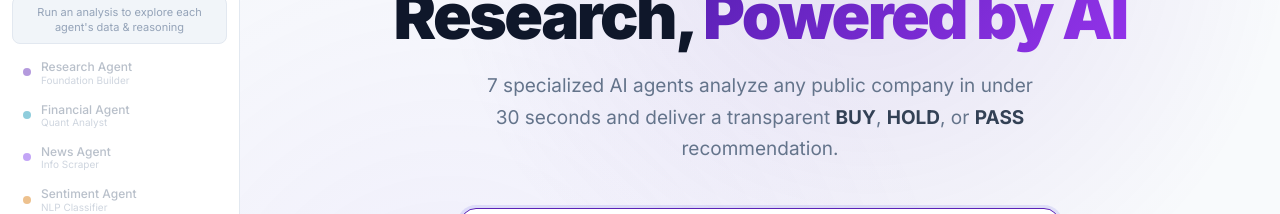
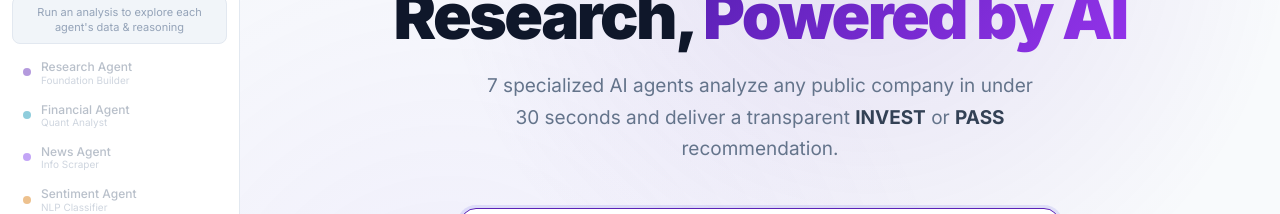
Before and after one commit to PavanKalyan1430/INVEST-IQ-INVESTMENT-RESEARCH-AGENT-, a Next.js app: page / in a window 1280 px wide. Shown: the part 286-500 px from the top of the page. Built offline with nearby package versions, Linux system fonts and the light colour scheme.

Commit message:
refactor: restrict investment recommendation to binary INVEST and PASS

```diff
--- a/src/agents/decisionAgent.ts
+++ b/src/agents/decisionAgent.ts
@@ -24,7 +24,7 @@ Risk Summary: Business=${risk?.businessRisk || ''}, Financial=${risk?.financialR
 
   // Standard realistic fallback mock data
   const mockFallback: DecisionData = {
-    recommendation: 'BUY',
+    recommendation: 'INVEST',
     overallScore: 84,
     confidence: 89,
     reasoning: `Based on strong financial health metrics, high return on equity, and positive news sentiment, ${companyName} represents a high-probability opportunity. Competitor risk is offset by its solid competitive moat and ongoing product updates.`,
--- a/src/agents/reportAgent.ts
+++ b/src/agents/reportAgent.ts
@@ -20,12 +20,12 @@ Decision: ${JSON.stringify(decision || {})}
   const mockFallback: ReportData = {
     summary: `${companyName} is positioned favorably in its market segments. Its high financial score of ${financial?.score || 80}/100 and favorable bullish sentiment of ${sentiment?.sentimentScore || 70}/100 supports a positive outlook, while medium-level risks of ${risk?.riskScore || 35}% indicate typical macro vulnerabilities.`,
     highlights: [
-      `Overall Score of ${decision?.overallScore || 84}/100 with a ${decision?.recommendation || 'BUY'} recommendation`,
+      `Overall Score of ${decision?.overallScore || 84}/100 with a ${decision?.recommendation || 'INVEST'} recommendation`,
       `ROE at a solid ${financial?.roe || 15}% indicating highly efficient operations`,
       `Low Financial risk channel and expanding free cash flows`
     ],
     metrics: [
-      { label: "Recommendation", value: decision?.recommendation || 'BUY' },
+      { label: "Recommendation", value: decision?.recommendation || 'INVEST' },
       { label: "Financial Health Score", value: `${financial?.score || 82}/100` },
       { label: "Risk Score", value: `${risk?.riskScore || 35}% (${risk?.riskLevel || 'Medium'})` },
       { label: "Sentiment Rating", value: `${sentiment?.sentimentScore || 78}% (${sentiment?.label || 'Bullish'})` }
--- a/src/app/api/analyze/route.ts
+++ b/src/app/api/analyze/route.ts
@@ -77,7 +77,7 @@ export async function POST(req: NextRequest) {
               sendEvent('thought', 'Reconciling bull vs bear perspectives for final decision...');
               await sleep(1200);
               sendEvent('status', { agent: 'decision', status: 'completed' });
-              sendEvent('discovery', `Decision: ${nodeOutput.decision?.recommendation || 'BUY'}`);
+              sendEvent('discovery', `Decision: ${nodeOutput.decision?.recommendation || 'INVEST'}`);
             }
             else if (nodeName === 'reportAgent') {
               sendEvent('status', { agent: 'report', status: 'running' });
--- a/src/app/layout.tsx
+++ b/src/app/layout.tsx
@@ -11,7 +11,7 @@ const inter = Inter({
 export const metadata: Metadata = {
   title: "InvestIQ AI — Institutional-Grade Investment Research",
   description:
-    "7 specialized AI agents analyze any public company and deliver structured BUY/HOLD/PASS recommendations with full financial analysis, news sentiment, and risk assessment.",
+    "7 specialized AI agents analyze any public company and deliver structured INVEST/PASS recommendations with full financial analysis, news sentiment, and risk assessment.",
   keywords: ["investment research", "AI analysis", "stock analysis", "financial AI", "LangGraph"],
 };
 
--- a/src/components/AgentDetailView.tsx
+++ b/src/components/AgentDetailView.tsx
@@ -93,7 +93,7 @@ const AGENT_META: Record<AgentKey, {
     role: "Portfolio Manager",
     color: "#059669",
     icon: Gavel,
-    description: "The most critical agent in the pipeline — the only one authorized to issue a final investment recommendation. Reconciles bull vs. bear cases across all prior agent outputs and produces a transparent, evidence-backed BUY, HOLD, or PASS signal.",
+    description: "The most critical agent in the pipeline — the only one authorized to issue a final investment recommendation. Reconciles bull vs. bear cases across all prior agent outputs and produces a transparent, evidence-backed INVEST or PASS signal.",
     workflow: "1. Reads the complete output of all 5 prior agents from LangGraph state.\n2. Constructs a rich decision context (~1,000 tokens) with all scores, summaries, and risk factors.\n3. Sends to Gemini with an Investment Director persona.\n4. Prompt explicitly requires: reconciliation of both bullish and bearish perspectives before deciding.\n5. Returns DecisionData with recommendation, overallScore (0-100), confidence (0-100), reasoning, pros[], and cons[].",
     apis: [],
     outputKey: "decision",
--- a/src/components/AnalyticsView.tsx
+++ b/src/components/AnalyticsView.tsx
@@ -56,7 +56,7 @@ export default function AnalyticsView({ state, companyName }: AnalyticsViewProps
   const sentScore = sentiment?.sentimentScore ?? 0;
   const riskScore = risk?.riskScore ?? 0;
   const rec = decision?.recommendation ?? "—";
-  const recColor = rec === "BUY" ? "var(--buy)" : rec === "HOLD" ? "var(--hold)" : rec === "PASS" ? "var(--pass)" : "var(--text)";
+  const recColor = rec === "INVEST" ? "var(--buy)" : rec === "PASS" ? "var(--pass)" : "var(--text)";
 
   const growth = financial?.growth ?? 0;
   const GrowthIcon = growth > 0 ? TrendingUp : growth < 0 ? TrendingDown : Minus;
--- a/src/components/DecisionCard.tsx
+++ b/src/components/DecisionCard.tsx
@@ -21,11 +21,11 @@ interface DecisionCardProps {
 
 export default function DecisionCard({ decision, research, radarData }: DecisionCardProps) {
   const recColor =
-    decision.recommendation === "BUY" ? "var(--buy)" : decision.recommendation === "HOLD" ? "var(--hold)" : "var(--pass)";
+    decision.recommendation === "INVEST" ? "var(--buy)" : "var(--pass)";
   const recBg =
-    decision.recommendation === "BUY" ? "var(--buy-bg)" : decision.recommendation === "HOLD" ? "var(--hold-bg)" : "var(--pass-bg)";
+    decision.recommendation === "INVEST" ? "var(--buy-bg)" : "var(--pass-bg)";
   const recBorder =
-    decision.recommendation === "BUY" ? "var(--buy-border)" : decision.recommendation === "HOLD" ? "var(--hold-border)" : "var(--pass-border)";
+    decision.recommendation === "INVEST" ? "var(--buy-border)" : "var(--pass-border)";
 
   // Bull vs Bear arguments
   const bullPoints = decision.pros;
@@ -123,7 +123,7 @@ export default function DecisionCard({ decision, research, radarData }: Decision
             justifyContent: "center",
           }}>
             <span style={{ fontSize: 32, fontWeight: 900, color: recColor }}>
-              {decision.recommendation === "BUY" ? "↑" : decision.recommendation === "HOLD" ? "→" : "↓"}
+              {decision.recommendation === "INVEST" ? "↑" : "↓"}
             </span>
           </div>
           <div>
--- a/src/components/Hero.tsx
+++ b/src/components/Hero.tsx
@@ -20,7 +20,7 @@ const AGENTS = [
   { name: "News Agent", icon: Database, color: "#7C3AED", desc: "Aggregates the latest global headlines and classifies news tone." },
   { name: "Sentiment Agent", icon: MessageSquare, color: "#D97706", desc: "Scores market sentiment as Bullish, Bearish, or Neutral from news flows." },
   { name: "Risk Agent", icon: AlertTriangle, color: "#DC2626", desc: "Synthesizes all signals into a 5-channel risk matrix and overall risk score." },
-  { name: "Decision Agent", icon: CheckCircle, color: "#059669", desc: "Reconciles bull and bear cases to issue a final BUY, HOLD, or PASS recommendation." },
+  { name: "Decision Agent", icon: CheckCircle, color: "#059669", desc: "Reconciles bull and bear cases to issue a final INVEST or PASS recommendation." },
   { name: "Report Agent", icon: FileText, color: "#6B7280", desc: "Compiles everything into a UI-ready interactive report with charts and metrics." },
 ];
 
@@ -46,7 +46,7 @@ const WORKFLOW_STEPS = [
   {
     step: "04",
     title: "Report Delivered",
-    desc: "An institutional-quality investment thesis with a transparent BUY, HOLD, or PASS recommendation is delivered in under 30 seconds.",
+    desc: "An institutional-quality investment thesis with a transparent INVEST or PASS recommendation is delivered in under 30 seconds.",
     color: "#059669",
   },
 ];
@@ -139,8 +139,7 @@ export default function Hero({ onAnalyze, loading }: HeroProps) {
           }}
         >
           7 specialized AI agents analyze any public company in under 30 seconds and deliver a
-          transparent <strong style={{ color: "var(--text-2)", fontWeight: 700 }}>BUY</strong>,{" "}
-          <strong style={{ color: "var(--text-2)", fontWeight: 700 }}>HOLD</strong>, or{" "}
+          transparent <strong style={{ color: "var(--text-2)", fontWeight: 700 }}>INVEST</strong> or{" "}
           <strong style={{ color: "var(--text-2)", fontWeight: 700 }}>PASS</strong> recommendation.
         </p>
 
--- a/src/components/MarketTrendsView.tsx
+++ b/src/components/MarketTrendsView.tsx
@@ -52,7 +52,7 @@ export default function MarketTrendsView({ state, companyName }: MarketTrendsVie
         </div>
         <div className="card" style={{ padding: 20, borderLeft: "3px solid var(--accent)" }}>
           <div style={{ fontSize: 11, color: "var(--text-4)", fontWeight: 600, textTransform: "uppercase", letterSpacing: "0.06em", marginBottom: 6 }}>Investment Signal</div>
-          <div style={{ fontSize: 22, fontWeight: 800, color: decision?.recommendation === "BUY" ? "var(--buy)" : decision?.recommendation === "PASS" ? "var(--pass)" : "var(--hold)" }}>
+          <div style={{ fontSize: 22, fontWeight: 800, color: decision?.recommendation === "INVEST" ? "var(--buy)" : "var(--pass)" }}>
             {decision?.recommendation ?? "—"}
           </div>
           <div style={{ fontSize: 12, color: "var(--text-4)", marginTop: 4 }}>
--- a/src/components/RecommendationCard.tsx
+++ b/src/components/RecommendationCard.tsx
@@ -21,8 +21,7 @@ export default function RecommendationCard({
   const rec = decision.recommendation;
 
   const palette = {
-    BUY:  { bg: "var(--buy-bg)",  border: "var(--buy-border)",  color: "var(--buy)",  shadow: "rgba(5,150,105,0.12)",  label: "Strong Buy Signal" },
-    HOLD: { bg: "var(--hold-bg)", border: "var(--hold-border)", color: "var(--hold)", shadow: "rgba(217,119,6,0.12)",   label: "Hold Position" },
+    INVEST: { bg: "var(--buy-bg)",  border: "var(--buy-border)",  color: "var(--buy)",  shadow: "rgba(5,150,105,0.12)",  label: "Strong Invest Signal" },
     PASS: { bg: "var(--pass-bg)", border: "var(--pass-border)", color: "var(--pass)", shadow: "rgba(220,38,38,0.12)",   label: "Pass / Avoid" },
   }[rec] ?? { bg: "var(--surface-2)", border: "var(--border)", color: "var(--text)", shadow: "transparent", label: rec };
 
--- a/src/prompts/decisionPrompt.ts
+++ b/src/prompts/decisionPrompt.ts
@@ -1,10 +1,10 @@
 export const decisionSystemInstruction = `You are the lead Investment Director and Decision Agent.
 Your role is to compile and synthesize the output of the Research, Financial, News, Sentiment, and Risk agents.
 You are the only agent authorized to make a final recommendation.
-Provide a transparent, explainable, and evidence-backed decision (BUY, HOLD, or PASS), along with key pros, cons, confidence score, and detailed reasoning.
+Provide a transparent, explainable, and evidence-backed decision (INVEST or PASS), along with key pros, cons, confidence score, and detailed reasoning.
 Output structure:
 {
-  "recommendation": "BUY" | "HOLD" | "PASS",
+  "recommendation": "INVEST" | "PASS",
   "overallScore": number,
   "confidence": number,
   "reasoning": "Comprehensive explanation summarizing why this recommendation is chosen, reconciling both bullish and bearish viewpoints.",
--- a/src/types/graph.ts
+++ b/src/types/graph.ts
@@ -55,7 +55,7 @@ export interface RiskAnalysis {
 }
 
 export interface DecisionData {
-  recommendation: 'BUY' | 'HOLD' | 'PASS';
+  recommendation: 'INVEST' | 'PASS';
   overallScore: number;
   confidence: number;
   reasoning: string;
```
